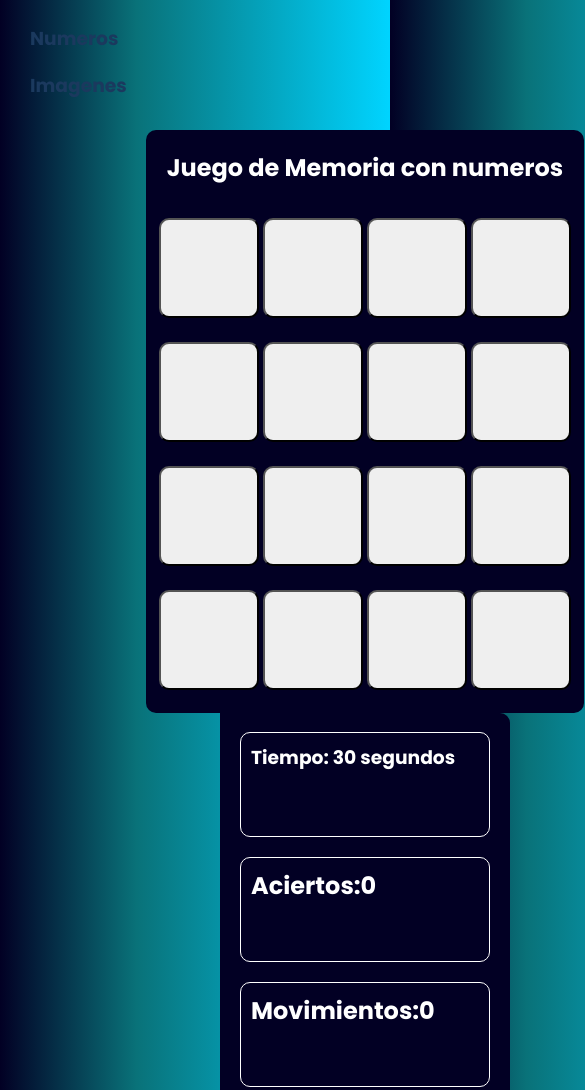
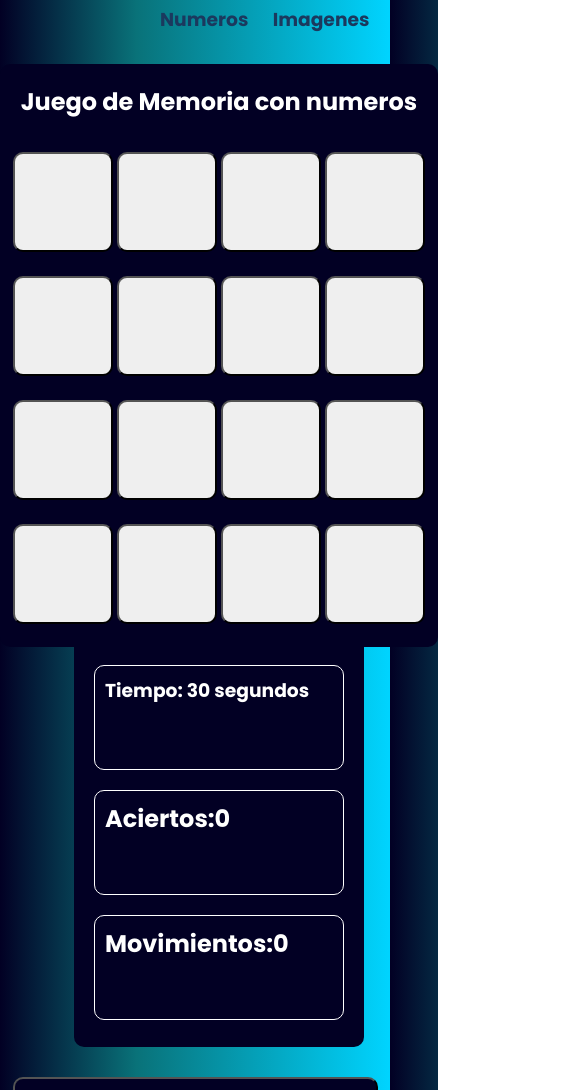
Before and after one commit to Juanigna11/Juegos-de-memoria, a plain HTML site: page index.html in a window 390 px wide. Shown: the part 70-1160 px from the top of the page, 585 px wide, since content can reach past the window. Drawn offline with Linux system fonts and the light colour scheme.

Commit message:
ultimos cambios responsive

```diff
--- a/style.css
+++ b/style.css
@@ -1,8 +1,8 @@
 
 
 body{
-
     background: linear-gradient(90deg, rgba(2,0,36,1) 0%, rgba(9,114,121,1) 35%, rgba(0,212,255,1) 100%);
+    background-size: cover;
     font-family:poppins;
     color:white;
     margin: 0;
@@ -10,10 +10,10 @@ body{
 }
 
 main{
-    width: 730px;
+    max-width: 730px;
     margin: 30px auto;
     display: flex;
-
+    flex-wrap: wrap;
     align-items: center;
 }
 
@@ -24,6 +24,7 @@ main{
     }
    main{
     flex-direction: column;
+    align-items: center;
 }
 .section1, .section11, .section22{
     flex:none;
@@ -59,6 +60,8 @@ button{
     font-weight: bold;
     border-radius: 10px;
     display: flex;
+    align-items: center;
+    justify-content: center;
     margin: 10px 0;
 }
 
@@ -74,6 +77,14 @@ button:hover{
     width: 250px;
     height: 400px;
     padding: 0 20px;
+}
+@media (max-width:600px){
+    .section2{
+        border-bottom-left-radius: 10px;
+        border-bottom-right-radius: 10px;
+        border-top-right-radius: 0;
+        border-top-left-radius: 0;
+    }
 }
 
 
@@ -121,6 +132,14 @@ button:hover{
     padding: 0 20px;
 
 }
+@media (max-width:600px){
+    .section22{
+        border-bottom-left-radius: 10px;
+        border-bottom-right-radius: 10px;
+        border-top-right-radius: 0;
+        border-top-left-radius: 0;
+    }
+}
 
 .Estadisticas2{
     border: 1px solid rgb(255, 255, 255);
@@ -142,7 +161,8 @@ img{
     width: 80%;
 }
 
-button.bto{font-size: 30px;
+button.bto{
+    font-size: 30px;
     color: rgb(255, 255, 255);
     font-weight:bold;
     border-radius: 10px;
@@ -181,3 +201,23 @@ button.bto2{
     display: inline-block;
 
 }
+#ab{
+    display: inline;
+    margin-left: 900px ;
+}
+
+#aa{
+    display: inline;
+    margin-left:  20px ;
+}
+@media (max-width:600px){
+    #ab{
+        display: inline;
+        margin-left: 130px ;
+    }
+
+    #aa{
+        display: inline;
+        margin-left:  20px ;
+    }
+}
```
